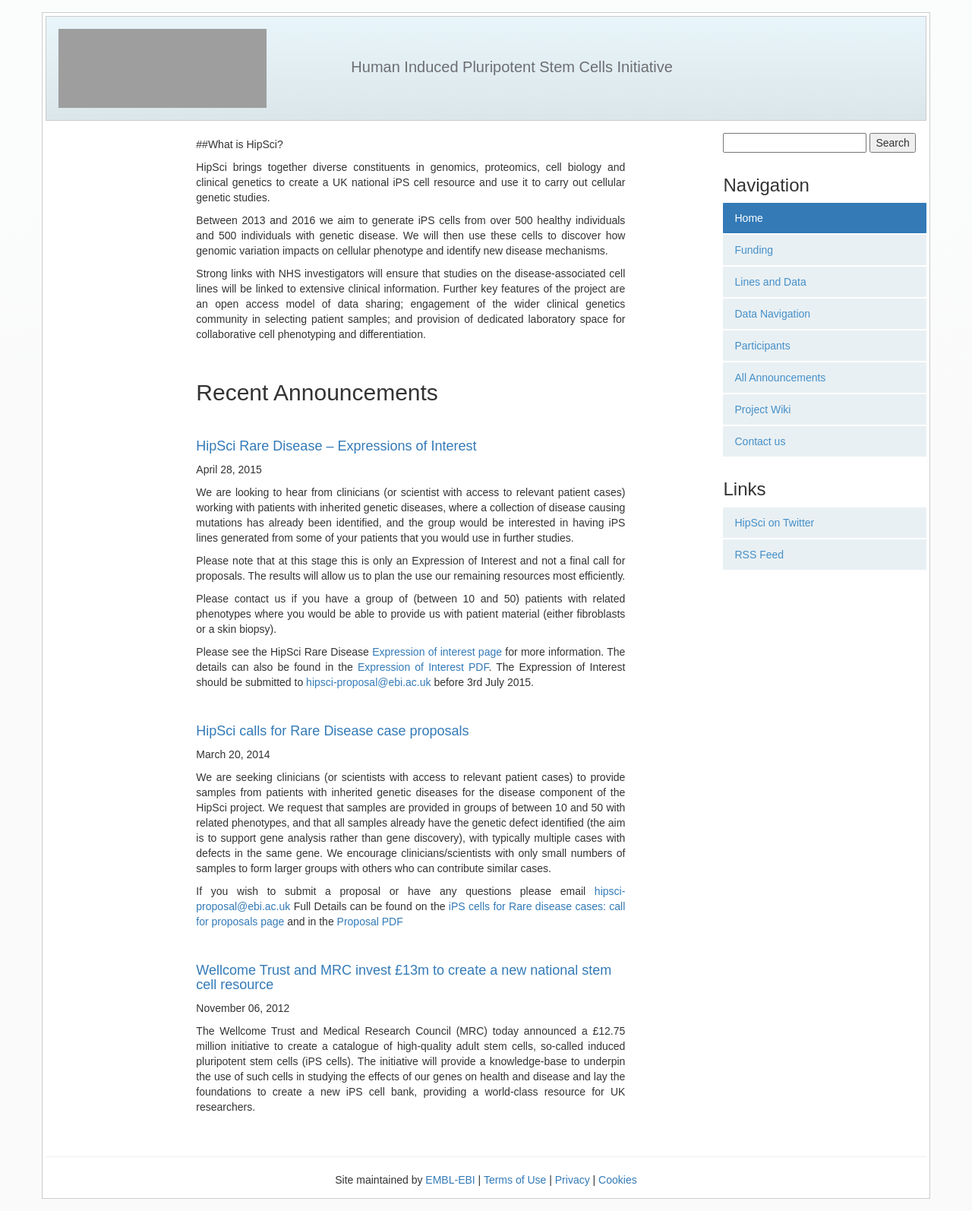
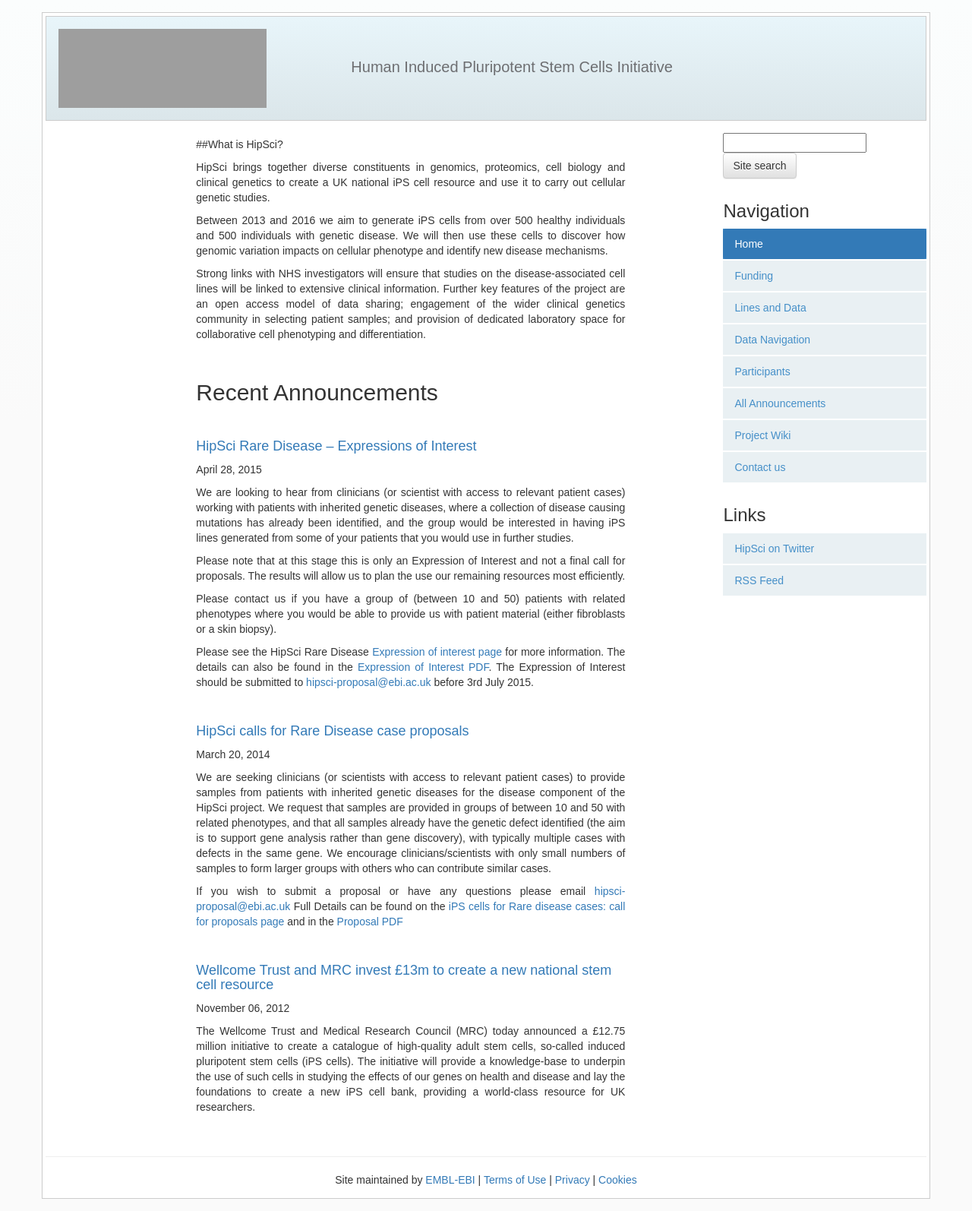
Before and after one commit to EMBL-EBI-GCA/gca_hipsci_website, a Jekyll site: the page built from index.html, in a window 1280 px wide. Shown: the whole page at 76% size. Built offline with Jekyll 4.4.1, drawn with Linux system fonts in a browser that asks for light colours; nearby versions of some CDN libraries; grey boxes are pictures that could not be loaded.

Commit message:
styling and reworded text on the search button

```diff
--- a/_includes/search_box.html
+++ b/_includes/search_box.html
@@ -8,4 +8,4 @@ function goTo() {
 {% endraw %}
 </script>
 <input type='text' id='search_id' onKeydown='javascript: if (event.keyCode==13) goTo();'>
-<input type='button' value='Search' onClick='javascript:goTo();'>
+<input type='button' value='Site search' onClick='javascript:goTo();' class="btn btn-default">
```
